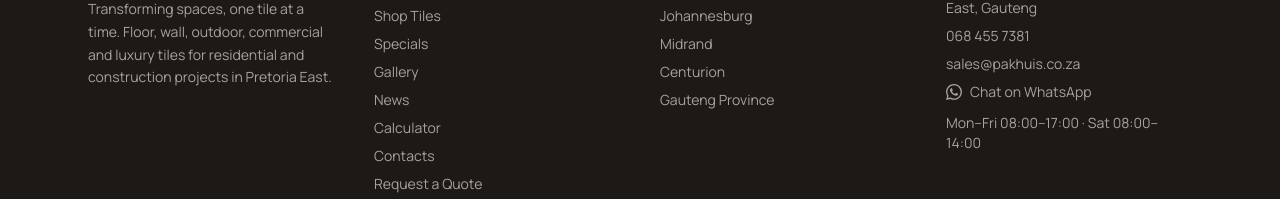
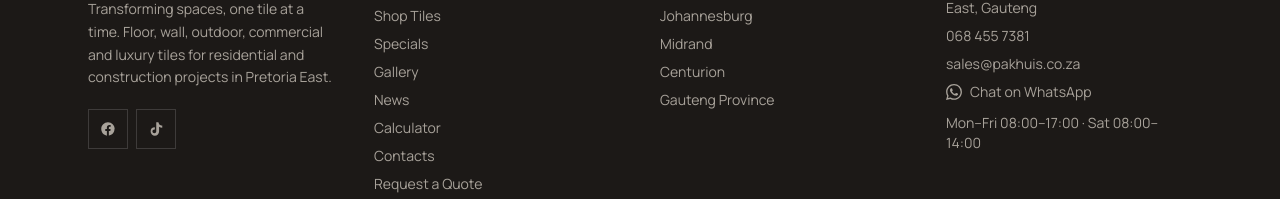
Before and after one commit to phoiswak/pakhuis-tiles, a Next.js app: page / in a window 1280 px wide. Shown: the part 4334-4533 px from the top of the page. Built offline with nearby package versions, Linux system fonts and the light colour scheme.

Commit message:
Add Facebook and TikTok icons to the footer so visitors can follow the shop.

```diff
--- a/src/components/Footer.tsx
+++ b/src/components/Footer.tsx
@@ -30,6 +30,26 @@
             {SITE.brandTagline} Floor, wall, outdoor, commercial and luxury tiles for residential
             and construction projects in Pretoria East.
           </p>
+          <div className="mt-5 flex items-center gap-2">
+            <a
+              href={SITE.facebook}
+              target="_blank"
+              rel="noopener noreferrer"
+              aria-label="Pakhuis Tiles on Facebook"
+              className="inline-flex h-10 w-10 items-center justify-center border border-white/15 text-stone-muted transition hover:border-brass hover:text-stone-soft"
+            >
+              <FacebookIcon />
+            </a>
+            <a
+              href={SITE.tiktok}
+              target="_blank"
+              rel="noopener noreferrer"
+              aria-label="Pakhuis Tiles on TikTok"
+              className="inline-flex h-10 w-10 items-center justify-center border border-white/15 text-stone-muted transition hover:border-brass hover:text-stone-soft"
+            >
+              <TikTokIcon />
+            </a>
+          </div>
         </div>
 
         <div>
@@ -128,3 +148,19 @@
     </footer>
   );
 }
+
+function FacebookIcon() {
+  return (
+    <svg viewBox="0 0 24 24" className="h-4 w-4 fill-current" aria-hidden>
+      <path d="M22 12.06C22 6.5 17.52 2 11.94 2S1.88 6.5 1.88 12.06c0 5.02 3.66 9.18 8.44 9.94v-7.03H7.9v-2.91h2.42V9.84c0-2.39 1.42-3.7 3.59-3.7 1.04 0 2.13.19 2.13.19v2.35h-1.2c-1.18 0-1.55.74-1.55 1.49v1.78h2.64l-.42 2.91h-2.22v7.03c4.78-.76 8.44-4.92 8.44-9.94Z" />
+    </svg>
+  );
+}
+
+function TikTokIcon() {
+  return (
+    <svg viewBox="0 0 24 24" className="h-4 w-4 fill-current" aria-hidden>
+      <path d="M19.59 6.69a4.83 4.83 0 0 1-3.77-4.25V2h-3.45v13.67a2.89 2.89 0 0 1-5.76.14 2.89 2.89 0 0 1 2.88-3.02c.28 0 .54.04.8.1v-3.5a6.34 6.34 0 0 0-6.34 6.28 6.34 6.34 0 0 0 6.34 6.34 6.34 6.34 0 0 0 6.34-6.34V8.73a8.18 8.18 0 0 0 4.75 1.51V6.78a4.84 4.84 0 0 1-1.79-.09Z" />
+    </svg>
+  );
+}
--- a/src/data/catalog.ts
+++ b/src/data/catalog.ts
@@ -36,6 +36,8 @@
   whatsappMessage: "Hi Pakhuis Tiles, I would like assistance with tiles and pricing.",
   email: "sales@pakhuis.co.za",
   hours: "Mon–Fri 08:00–17:00 · Sat 08:00–14:00",
+  facebook: "https://www.facebook.com/people/Pakhuis-Tiles/61593473920537/",
+  tiktok: "https://www.tiktok.com/@pakhuistiles",
   deliveryAreas: [
     "Pretoria",
     "Johannesburg",
```
